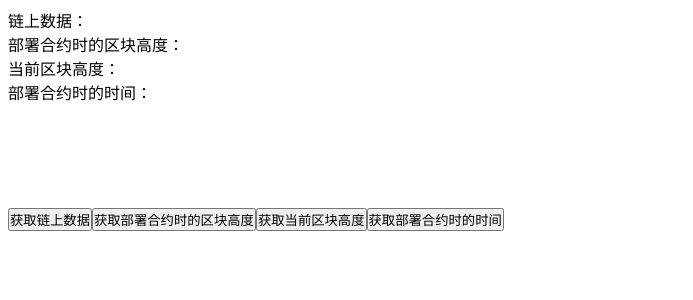
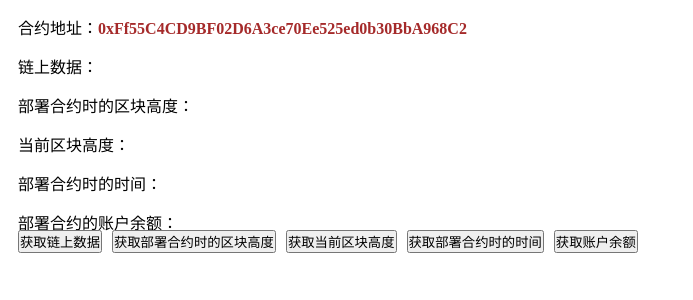
Before and after one commit to shangwu102/blockchain, a Vue app: page /#/home in a window 1280 px wide. Shown: the top 300 px of the page, without its empty margins (0-693 px from the left). Built offline with nearby package versions, Linux system fonts and the light colour scheme.

Commit message:
加入账户余额

```diff
--- a/src/main.js
+++ b/src/main.js
@@ -1,6 +1,6 @@
 import Vue from 'vue'
 import App from './App.vue'
-import router from '@/utils/router'
+import router from '@/router/index'
 import store from '@/store/index'
 Vue.config.productionTip = false
 
--- a/src/utils/router/index.js
+++ b/src/router/index.js
@@ -2,10 +2,12 @@ import Vue from 'vue'
 import VueRouter from 'vue-router'
 import MyHome from '@/views/MyHome'
 import NotFound from '@/views/NotFound'
+import MyTest from '@/views/MyTest.vue'
 Vue.use(VueRouter)
 const routes = [
   {path:'/',redirect:'/home'},
   {path:'/home',component:MyHome},
+  {path:'/test',component:MyTest},
   {path:'*',component:NotFound}
 ]
 const router = new VueRouter({
--- a/src/store/index.js
+++ b/src/store/index.js
@@ -49,7 +49,8 @@ const store = new Vuex.Store({
         "type": "function"
       }
     ],
-    address: "0xFf55C4CD9BF02D6A3ce70Ee525ed0b30BbA968C2"
+    address1:"0x1C7F0bb4e77F62b4996898D549Cc105782BF72Cf",
+    address2: "0xFf55C4CD9BF02D6A3ce70Ee525ed0b30BbA968C2"
   },
   mutations:{
 
--- a/src/views/MyHome.vue
+++ b/src/views/MyHome.vue
@@ -2,62 +2,65 @@
   <div>
     <div class="box">
       <div class="block-chain">
+        <div>合约地址：<span>{{ address2 }}</span></div>
         <div>链上数据：<span>{{ msg }}</span></div>
         <div>部署合约时的区块高度：<span>{{ blockNumber }}</span></div>
         <div>当前区块高度：<span>{{ blockNumberNow }}</span></div>
-        <div>部署合约时的时间：<span>{{contractTime}}</span></div>
+        <div>部署合约时的时间：<span>{{ contractTime }}</span></div>
+        <div>部署合约的账户余额：<span v-if="addressBalance">{{ addressBalance }} ether</span></div>
       </div>
       <button @click="getMsg">获取链上数据</button>
       <button @click="getBlockNumber">获取部署合约时的区块高度</button>
-      <button @click="getblockNumberNow">获取当前区块高度</button>
+      <button @click="getBlockNumberNow">获取当前区块高度</button>
       <button @click="getDeployContractNow">获取部署合约时的时间</button>
+      <button @click="getAddressBalance">获取账户余额</button>
     </div>
   </div>
 </template>
 <script>
 import Web3 from 'web3'
-import {mapState} from 'vuex'
+import { mapState } from 'vuex'
 export default {
   name: 'App',
   data () {
     return {
-      msg: '',
-      blockNumberNow:'',// 当前区块高度
-      blockNumber:'', // 部署合约时高度
-      contractTime:'', // 部署合约时间
+      msg: '',// 当前合约数据
+      blockNumberNow: '',// 当前区块高度
+      blockNumber: '', // 部署合约时高度
+      contractTime: '', // 部署合约时间
+      addressBalance: '',
     }
   },
   computed: {
-    ...mapState(['abi', 'address']),
-    web3() {
+    ...mapState(['abi', 'address2']),
+    web3 () {
       // 连接到以太坊节点
       return new Web3("https://mainnet.infura.io/v3/a7a1a799a2e94fa4899a1382743c9a34");
 
     },
-    contract() {
+    contract () {
       // 创建合约实例
-      return new this.web3.eth.Contract(this.abi, this.address)
+      return new this.web3.eth.Contract(this.abi, this.address2)
     }
   },
   methods: {
-
-     async getMsg () {
+    async getMsg () {
       // 获取合约数据
       const msg = await this.contract.methods.getName().call();
       this.msg = msg
     },
-    async getblockNumberNow () {
+    async getBlockNumberNow () {
       // 获取部署合约时的区块高度
       const blockNumber = await this.contract.methods.getBlockNumber().call();
       this.blockNumber = blockNumber
     },
-    getBlockNumber() {
+    getBlockNumber () {
       // 获取当前的区块高度
       this.web3.eth.getBlockNumber().then(blockNumber => {
         this.blockNumberNow = blockNumber
-        })
+      })
     },
-    async getDeployContractNow() {
+    async getDeployContractNow () {
       // 获取的时间戳
       const timestamp = await this.contract.methods.getTimeStamp().call();
       // 创建一个新的 Date 对象，将时间戳作为参数传入
@@ -72,33 +75,43 @@ export default {
       // 拼接成日期时间字符串
       const contractTime = `${year}-${month}-${day} ${hours}:${minutes}:${seconds}`;
       this.contractTime = contractTime
-
+    },
+    async getAddressBalance () {
+      const wei = await this.web3.eth.getBalance('0x530D243eBD3E63d05111ec14F5e1FfF2dd9d1C49');
+      this.addressBalance = this.web3.utils.fromWei(wei, 'ether');
     }
   }
 }
 </script>
 <style scoped>
-*{
+* {
   margin: 0;
   padding: 0;
 }
+
 .block-chain {
-  width: 400px;
-  height: 100px;
+  width: 600px;
+  height: 150px;
   /* background-color: aqua; */
+    margin-left: 10px;
+}
+.block-chain div {
+  margin-top: 15px;
 }
 .box {
-  width: 500px;
+  width: 650px;
   height: 300px;
   /* background-color: blue; */
+
 }
+
 button {
-  margin-top: 20%;
+  margin-top: 10%;
+  margin-left: 10px;
 }
+
 span {
   color: brown;
   font-weight: bold;
 }
-
-
 </style>
--- a/src/views/MyTest.vue
+++ b/src/views/MyTest.vue
@@ -1,39 +1,24 @@
 <template>
   <div>
-    <button @click="fun"></button>
+    <button @click="fun">按钮</button>
   </div>
 </template>
 <script>
+import Web3 from 'web3'
 export default {
   name: 'App',
-
+  methods:{
+    fun() {
+      const web3 = new Web3(Web3.givenProvider)
+      console.log(web3);
+      console.log(Web3.version);
+      console.log(Web3.modules);
+      console.log(Web3.utils);
+    }
+  }
 }
 
 </script>
 <style scoped>
-* {
-  margin: 0;
-  padding: 0;
-}
 
-.block-chain {
-  width: 400px;
-  height: 100px;
-  /* background-color: aqua; */
-}
-
-.box {
-  width: 500px;
-  height: 300px;
-  /* background-color: blue; */
-}
-
-button {
-  margin-top: 20%;
-}
-
-span {
-  color: brown;
-  font-weight: bold;
-}
 </style>
```
Also changed, not shown: src/utils/store/index.js (deleted).
